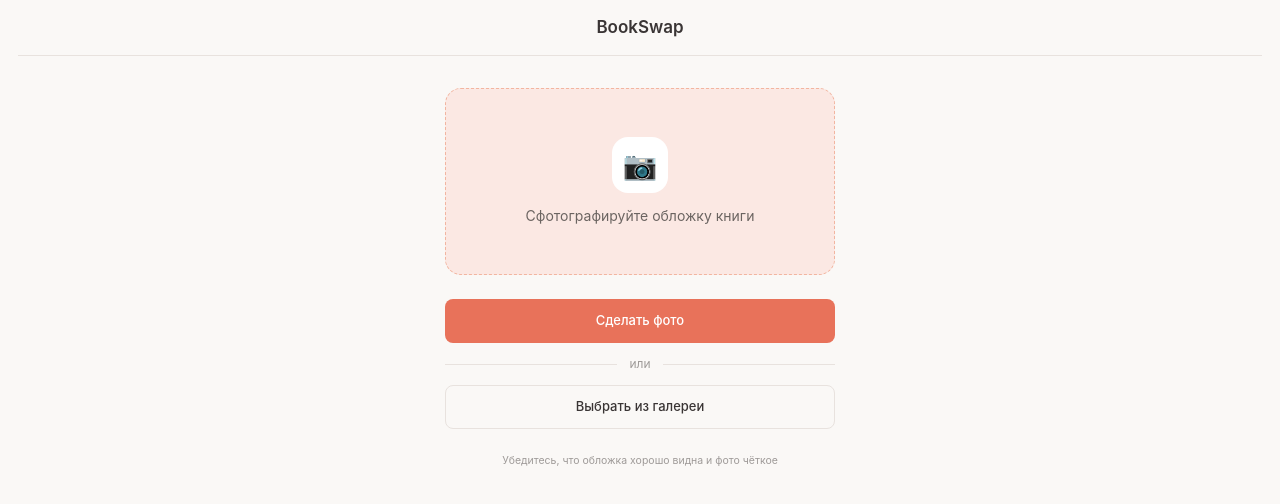
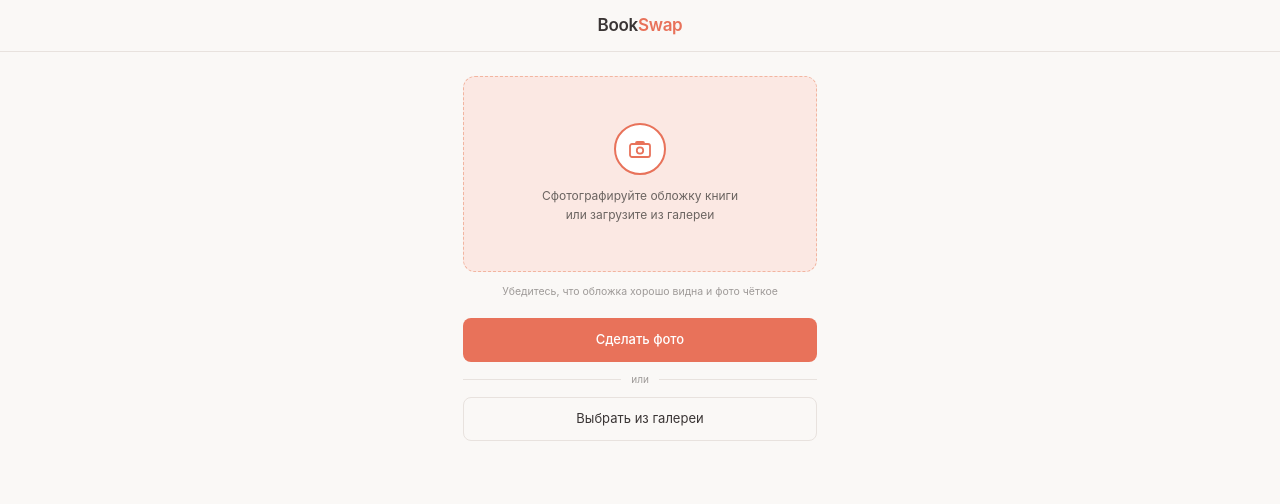
Before and after one commit to devet-ok/bookswap, a Next.js app: page / in a window 1280 px wide. Shown: the top 504 px of the page. Built offline with nearby package versions, Linux system fonts and the light colour scheme.

Commit message:
Исправлен дизайн экрана загрузки

```diff
--- a/app/page.tsx
+++ b/app/page.tsx
@@ -3,54 +3,76 @@ export default function Home() {
     <main style={{
       minHeight: '100vh',
       backgroundColor: 'var(--background)',
-      padding: '0 18px',
     }}>
       <header style={{
         display: 'flex',
         alignItems: 'center',
         justifyContent: 'center',
-        height: '56px',
+        height: '52px',
         borderBottom: '1px solid var(--border)',
       }}>
         <span style={{
           fontSize: '17px',
           fontWeight: 600,
+          letterSpacing: '-0.3px',
           color: 'var(--graphite-900)',
-        }}>BookSwap</span>
+        }}>
+          Book<span style={{ color: 'var(--coral-primary)' }}>Swap</span>
+        </span>
       </header>
       <div style={{
         maxWidth: '390px',
         margin: '0 auto',
-        paddingTop: '32px',
+        padding: '24px 18px 0',
       }}>
         <div style={{
           backgroundColor: 'var(--coral-bg)',
           border: '1.5px dashed var(--coral-light)',
-          borderRadius: '16px',
-          padding: '48px 24px',
+          borderRadius: '12px',
+          height: '196px',
           display: 'flex',
           flexDirection: 'column',
           alignItems: 'center',
+          justifyContent: 'center',
           gap: '12px',
-          marginBottom: '24px',
+          marginBottom: '12px',
         }}>
           <div style={{
-            width: '56px',
-            height: '56px',
+            width: '52px',
+            height: '52px',
+            borderRadius: '50%',
+            border: '2px solid var(--coral-primary)',
             backgroundColor: 'white',
-            borderRadius: '16px',
             display: 'flex',
             alignItems: 'center',
             justifyContent: 'center',
-            fontSize: '28px',
-          }}>📷</div>
+          }}>
+            <svg width="24" height="24" viewBox="0 0 24 24" fill="none">
+              <rect x="2" y="7" width="20" height="13" rx="2" stroke="#E8725A" strokeWidth="1.8"/>
+              <circle cx="12" cy="13.5" r="3.2" stroke="#E8725A" strokeWidth="1.8"/>
+              <path d="M8 7V6a1 1 0 0 1 1-1h6a1 1 0 0 1 1 1v1" stroke="#E8725A" strokeWidth="1.8"/>
+            </svg>
+          </div>
           <p style={{
-            fontSize: '14px',
+            fontSize: '12px',
             color: 'var(--graphite-600)',
             textAlign: 'center',
+            lineHeight: 1.55,
             margin: 0,
-          }}>Сфотографируйте обложку книги</p>
+            padding: '0 24px',
+          }}>
+            Сфотографируйте обложку книги<br/>или загрузите из галереи
+          </p>
         </div>
+        <p style={{
+          textAlign: 'center',
+          fontSize: '10.5px',
+          color: 'var(--graphite-300)',
+          margin: '0 0 18px',
+          lineHeight: 1.5,
+        }}>
+          Убедитесь, что обложка хорошо видна и фото чёткое
+        </p>
         <button style={{
           width: '100%',
           height: '44px',
@@ -61,18 +83,21 @@ export default function Home() {
           fontSize: '13px',
           fontWeight: 500,
           cursor: 'pointer',
-          marginBottom: '12px',
+          marginBottom: '10px',
+          display: 'flex',
+          alignItems: 'center',
+          justifyContent: 'center',
         }}>
           Сделать фото
         </button>
         <div style={{
           display: 'flex',
           alignItems: 'center',
-          gap: '12px',
-          marginBottom: '12px',
+          gap: '10px',
+          marginBottom: '10px',
         }}>
           <div style={{ flex: 1, height: '1px', backgroundColor: 'var(--border)' }} />
-          <span style={{ fontSize: '12px', color: 'var(--graphite-300)' }}>или</span>
+          <span style={{ fontSize: '10px', color: 'var(--graphite-300)' }}>или</span>
           <div style={{ flex: 1, height: '1px', backgroundColor: 'var(--border)' }} />
         </div>
         <button style={{
@@ -83,20 +108,14 @@ export default function Home() {
           border: '1.5px solid var(--border)',
           borderRadius: '8px',
           fontSize: '13px',
-          fontWeight: 500,
+          fontWeight: 400,
           cursor: 'pointer',
-          marginBottom: '24px',
+          display: 'flex',
+          alignItems: 'center',
+          justifyContent: 'center',
         }}>
           Выбрать из галереи
         </button>
-        <p style={{
-          textAlign: 'center',
-          fontSize: '10.5px',
-          color: 'var(--graphite-300)',
-          margin: 0,
-        }}>
-          Убедитесь, что обложка хорошо видна и фото чёткое
-        </p>
       </div>
     </main>
   )
```
